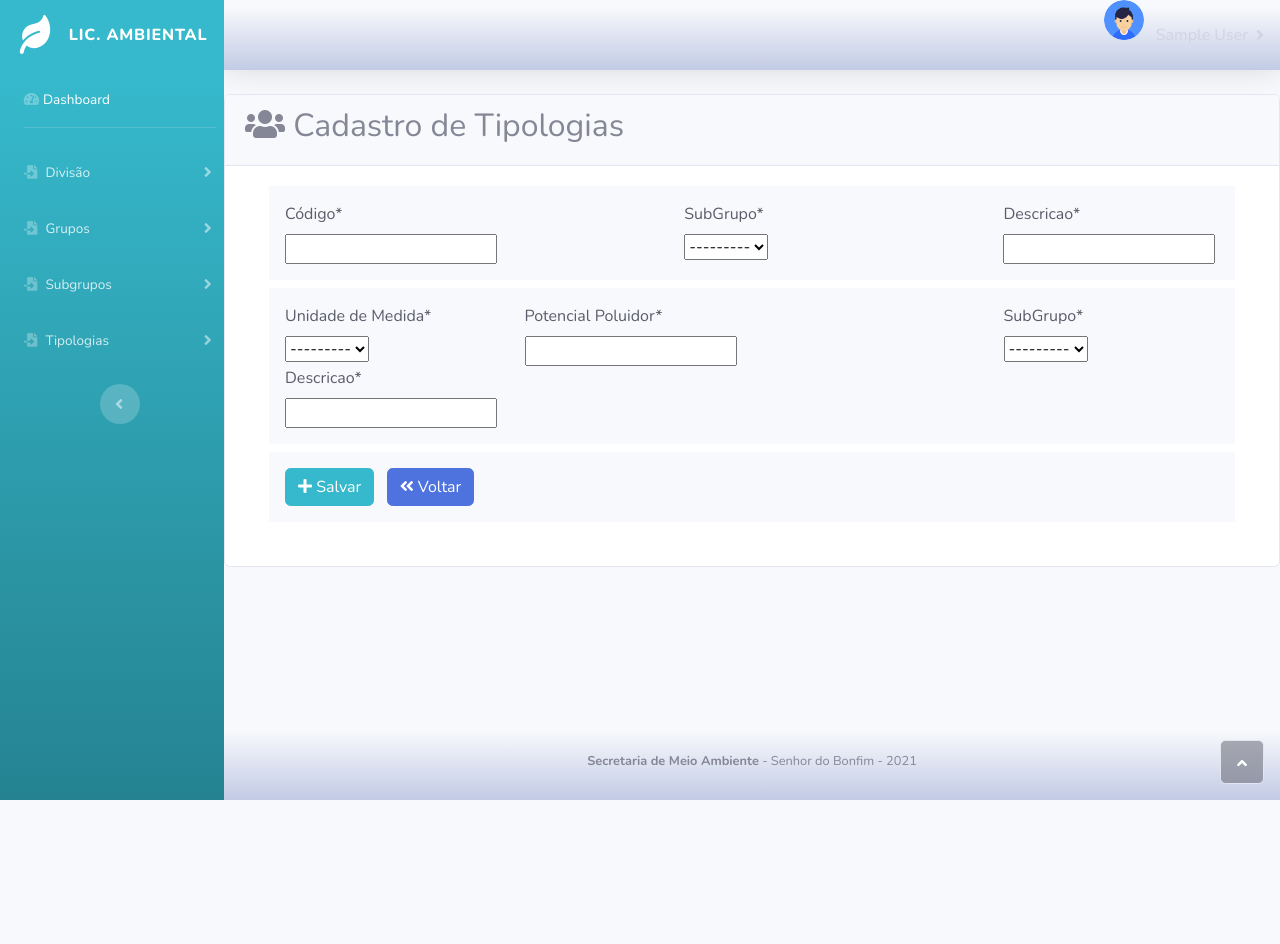
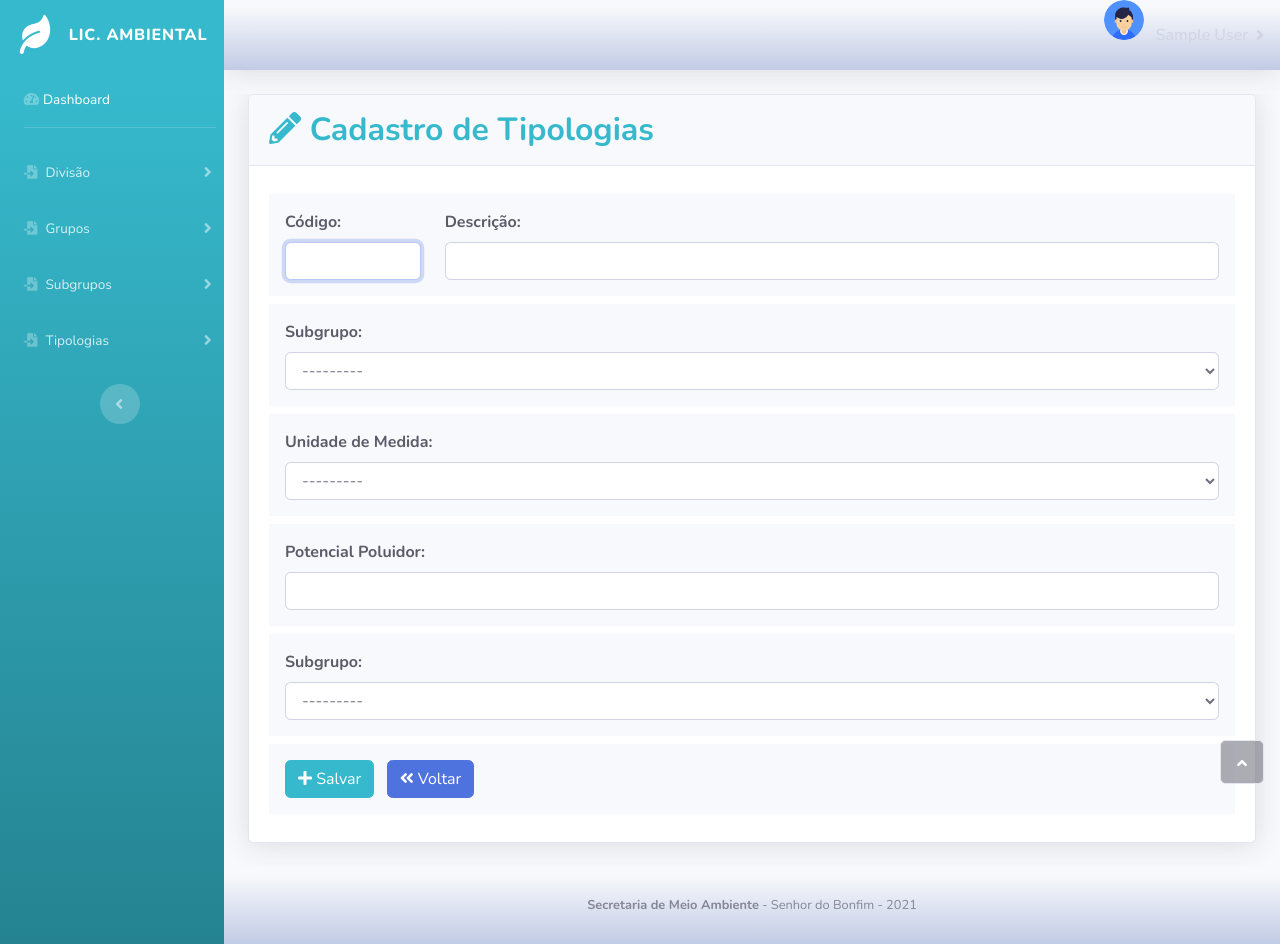
Before and after one commit to rogeriodelphi/licamb, a Django app: page /tipologias/adicionar_tipologia/ in a window 1280 px wide. Before the commit the page ends 800 px from the top, so only its background shows below. Run offline with Django 3.2, Linux system fonts and the light colour scheme; the visitor is signed in with stand-in values (Sample User, id 1); data that the repository does not hold is empty; some libraries are stand-ins or nearby versions.

Commit message:
Finalizado o Cadastro de Tipologias

```diff
--- a/apps/divisoes/models.py
+++ b/apps/divisoes/models.py
@@ -3,7 +3,7 @@
 
 class Divisao(models.Model):
     codigo = models.CharField(max_length=1, null=False, blank=False, verbose_name='Código')
-    descricao = models.CharField(max_length=50)
+    descricao = models.CharField(max_length=80)
 
     class Meta:
         db_table = 'Divisao'
--- a/apps/subgrupos/models.py
+++ b/apps/subgrupos/models.py
@@ -13,4 +13,4 @@
         verbose_name_plural = 'SubGrupos'
 
     def __str__(self):
-        return '{} - {}'.format(self.grupo, self.descricao)
+        return '{} - {}'.format(self.codigo, self.descricao)
--- a/apps/tipologias/admin.py
+++ b/apps/tipologias/admin.py
@@ -3,8 +3,8 @@
 
 @admin.register(Tipologia)
 class TipologiaAdmin(admin.ModelAdmin):
-    list_display = ('id', 'codigo', 'subgrupo', 'descricao')
-    search_fields = ('codigo', 'subgrupo', 'divisao')
+    list_display = ('id', 'codigo', 'descricao', 'subgrupo', 'und_medida_desc')
+    search_fields = ('codigo', 'descricao', 'subgrupo', 'und_medida_desc')
 
 @admin.register(Unidade_Medida)
 class UnidadeMedidaAdmin(admin.ModelAdmin):
--- a/apps/tipologias/models.py
+++ b/apps/tipologias/models.py
@@ -17,13 +17,12 @@
 
 class Tipologia(models.Model):
     codigo = models.CharField(max_length=6, null=False, blank=False, verbose_name='Código')
-    subgrupo = models.ForeignKey(SubGrupo, on_delete=models.CASCADE, verbose_name='Código e Descrição do SubGrupo')
+    subgrupo = models.ForeignKey(SubGrupo, on_delete=models.CASCADE, verbose_name='SubGrupo')
     descricao = models.CharField(max_length=100, verbose_name='Descrição')
     und_medida_desc = models.ForeignKey(Unidade_Medida, on_delete=models.CASCADE, verbose_name='Unidade de Medida')
     # und_medida_valor = models.DecimalField(max_digits=10, decimal_places=2, verbose_name='Unidade de Medida(Valor)')
     p_poluidor = models.CharField(max_length=1, verbose_name='Potencial Poluidor')
-    subgrupo = models.ForeignKey(SubGrupo, on_delete=models.CASCADE, verbose_name='SubGrupo')
-    descricao = models.CharField(max_length=100)
+
 
     class Meta:
         db_table = 'Tipologia'
@@ -32,4 +31,4 @@
         verbose_name_plural = 'Tipologias'
 
     def __str__(self):
-        return self.codigo
+        return self.subgrupo
--- a/apps/tipologias/templates/tipologias/adicionar_tipologia.html
+++ b/apps/tipologias/templates/tipologias/adicionar_tipologia.html
@@ -1,6 +1,6 @@
-{% extends "index.html" %}
+{% extends "base.html" %}
 
-{% load crispy_forms_tags %}
+{% load widget_tweaks %}
 
 {% block titulo %}
 Cadastro de Tipologia
@@ -11,63 +11,73 @@
 {% endblock bread %}
 
 {% block content %}
-<div class="row">
-    <div class="col-12"></div>
+
+<body id="page-top">
+<div id="wrapper">
+    <div id="content-wrapper" class="d-flex flex-column">
+        <div id="content">
+            <div class="container-fluid">
+                <div class="card shadow mb-4">
+                    <div class="card-header py-3">
+                        <h2 class="text-info m-0 font-weight-bold"><i class="fa fa-pencil-alt"></i> Cadastro de Tipologias</h2>
                     </div>
-
-<div class="card">
-    <div class="card-header">
-        <h2><i class="fa fa-users"></i> Cadastro de Tipologias</h2>
+                    <div class="white-box">
+                        <h3 class="box-title m"></h3>
                     </div>
                     <div class="card-body">
-        <table class="table" width="100%" cellspacing="0">
-            <form method="post"
-                  novalidate>
+                        <form id="form" method="POST">
                             {% csrf_token %}
-                <div class="container">
                             <div class="p-3 mb-2 bg-light text-dark">
                                 <div class="row">
-                            <div class="col-md-5">
+                                    <div class="col-md-2">
                                         {{ form.codigo.errors }}
-                                {{ form.codigo | as_crispy_field }}
+                                        <label for="{{ form.codigo.id_for_label }}"><strong>Código:</strong></label>
+                                        {{ form.codigo | add_class:"form-control"|attr:"autofocus" }}
                                     </div>
-                            <div class="col-md-4">
+                                    <div class="col-md-10">
+                                        {{ form.descricao.errors }}
+                                        <label for="{{ form.descricao.id_for_label }}"><strong>Descrição:</strong></label>
+                                        {{ form.descricao | add_class:"form-control" }}
+                                    </div>
+                                </div>
+                            </div>
+                            <div class="p-3 mb-2 bg-light text-dark">
+                                <div class="row">
+                                    <div class="col-md-12">
                                         {{ form.subgrupo.errors }}
-                                {{ form.subgrupo | as_crispy_field }}
+                                        <label for="{{ form.subgrupo.id_for_label }}"><strong>Subgrupo:</strong></label>
+                                        {{ form.subgrupo | add_class:"form-control" }}
                                     </div>
-                            <div class="col-md-3">
-                                {{ form.descricao.errors }}
-                                {{ form.descricao | as_crispy_field }}
                                 </div>
+                            </div>
+                            <div class="p-3 mb-2 bg-light text-dark">
+                                <div class="row">
+                                    <div class="col-md-12">
+                                        {{ form.und_medida_desc.errors }}
+                                        <label for="{{ form.und_medida_desc.id_for_label }}"><strong>Unidade de Medida:</strong></label>
+                                        {{ form.und_medida_desc | add_class:"form-control"|attr:"autofocus" }}
+                                    </div>
+                                </div>
+                            </div>
+                            <div class="p-3 mb-2 bg-light text-dark">
+                                <div class="row">
+                                    <div class="col-md-12">
+                                        {{ form.p_poluidor.errors }}
+                                        <label for="{{ form.p_poluidor.id_for_label }}"><strong>Potencial Poluidor:</strong></label>
+                                        {{ form.p_poluidor | add_class:"form-control"|attr:"autofocus" }}
                                     </div>
                                 </div>
                             </div>
 
-                <div class="container">
                             <div class="p-3 mb-2 bg-light text-dark">
                                 <div class="row">
-                            <div class="col-md-3">
-                                {{ form.und_medida_desc.errors }}
-                                {{ form.und_medida_desc | as_crispy_field }}
-                            </div>
-                            <div class="col-md-6">
-                                {{ form.p_poluidor.errors }}
-                                {{ form.p_poluidor | as_crispy_field }}
-                            </div>
-                            <div class="col-md-3">
-                                {{ form.subgrupoo.errors }}
-                                {{ form.subgrupo | as_crispy_field }}
-                            </div>
-                        </div>
-                        <div class="row">
                                     <div class="col-md-12">
-                                {{ form.descricao.errors }}
-                                {{ form.descricao | as_crispy_field }}
+                                        {{ form.subgrupo.errors }}
+                                        <label for="{{ form.subgrupo.id_for_label }}"><strong>Subgrupo:</strong></label>
+                                        {{ form.subgrupo | add_class:"form-control"|attr:"autofocus" }}
                                     </div>
                                 </div>
                             </div>
-                </div>
-                <div class="container">
                             <div class="p-3 mb-2 bg-light text-dark">
                                 <div class="row">
                                     <div class="col-md-12">
@@ -79,26 +89,11 @@
                                     </div>
                                 </div>
                             </div>
+                        </form>
                     </div>
-            </form>
-            <script src="https://code.jquery.com/jquery-3.3.1.min.js"></script>
-            <script>
-                $("#id_uf").change(function () {
-                    var url = $("#clienteForm").attr("dados-cidades-url");
-                    var ufId = $(this).val();
-                    $.ajax({
-                        url: url,
-                        data: {
-                            'uf': ufId
-                        },
-                        success: function (data) {
-                            $("#id_cidade").html(data);
-                        }
-                    });
-                });
-            </script>
-        </table>
                 </div>
-</div><br>
-
+            </div>
+        </div>
+    </div>
+</div>
 {% endblock content %}
--- a/apps/tipologias/templates/tipologias/listar_tipologias.html
+++ b/apps/tipologias/templates/tipologias/listar_tipologias.html
@@ -59,7 +59,7 @@
                         </div>
                     </div>
                     <div class="card-footer py-3">
-                        <a class="btn btn-info" href="#"><i
+                        <a class="btn btn-info" href="{% url 'tipologias:adicionar_tipologia' %}"><i
                                 class="fa fa-plus"></i><span> Cadastrar</span></a>             &nbsp;
                         <button type="button" class="btn btn-primary" onClick="history.go(-1)">
                             <i class="fa fa-angle-double-left"></i> Voltar
--- a/licamb/settings.py
+++ b/licamb/settings.py
@@ -44,6 +44,7 @@
     'django.contrib.messages',
     'django.contrib.staticfiles',
     # Apps
+    'crispy_forms',
     'widget_tweaks',
     'apps.core',
     'apps.accounts',
@@ -51,7 +52,8 @@
     'apps.grupos',
     'apps.subgrupos',
     'apps.tipologias',
-    'crispy_forms',
+
+
 
     # 'apps.resolucao',
     # 'apps.licenciamento',
```
Also changed, not shown: apps/divisoes/migrations/0002_alter_divisao_descricao.py (added), apps/tipologias/migrations/0002_auto_20211003_0039.py (added), apps/tipologias/migrations/0003_alter_tipologia_subgrupo.py (added). Lines whose indentation alone changed are shown as unchanged.
